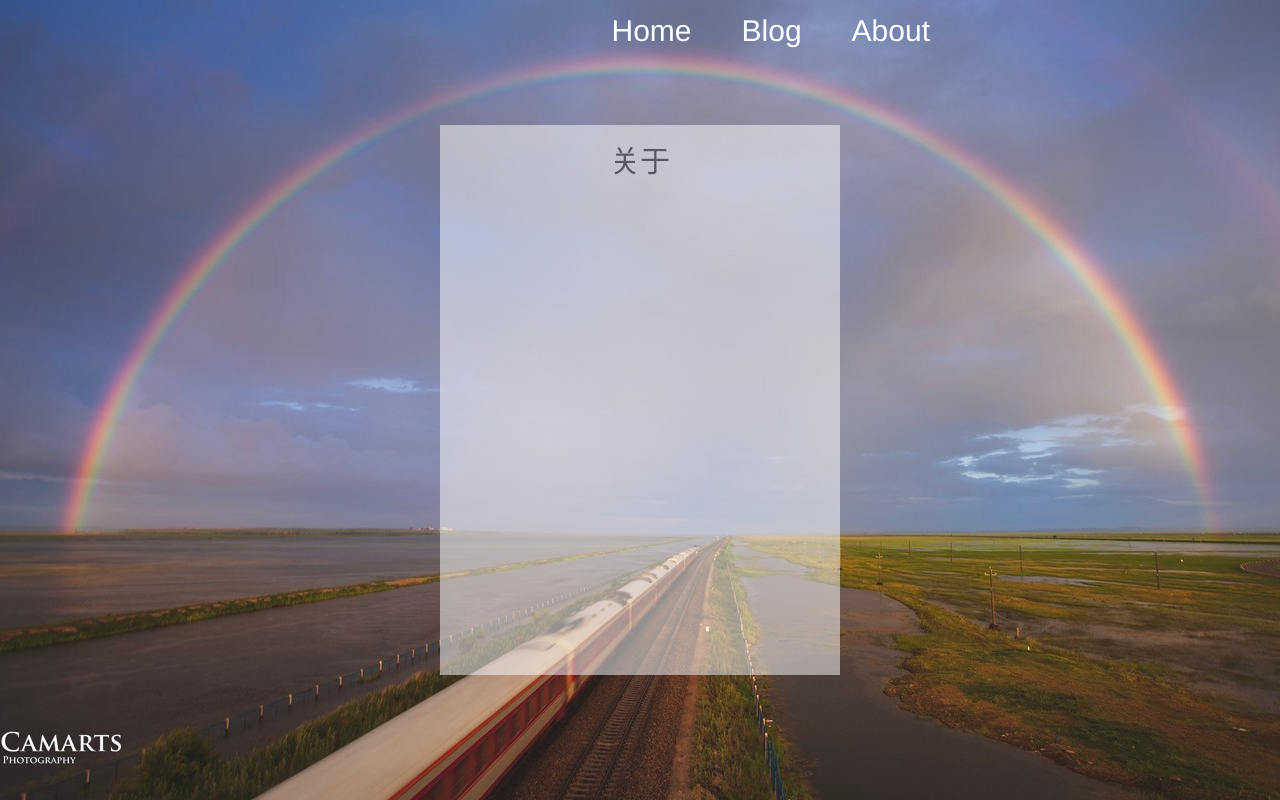
After one commit to AJiu07/AJiu07.github.io, a PHP site: page /about.html in a window 1280 px wide. The commit adds this page. Run offline with PHP 8.4, Linux system fonts and the light colour scheme.

Commit message:
Signed-off-by: AJiu07 <846822366@qq.com>

```diff
--- /dev/null
+++ b/about.html
@@ -0,0 +1,69 @@
+<!DOCTYPE html>
+<html lang="en">
+<head>
+    <meta charset="UTF-8">
+    <meta http-equiv="X-UA-Compatible" content="IE=edge">
+    <meta name="viewport" content="width=device-width, initial-scale=1">
+
+    <link href="https://cdn.jsdelivr.net/npm/bootstrap@3.3.7/dist/css/bootstrap.min.css" rel="stylesheet">
+    <link rel="stylesheet" type="text/css" href="css/demo.css">
+    <script src="js/jquery.min.js"></script>
+    <script src="js/demo.js"></script>
+
+    <title>This is my first web!</title>
+    <link rel="shortcut icon" type="image/x-icon" href="img/1.png" />
+
+    <style>
+    .about{
+        position: fixed;
+        left: 50%;
+        top: 50%;
+        transform: translate(-50%,-50%);
+        height: 550px;
+        width: 400px;
+        text-align: center;
+        background: #fff;
+        opacity: 0.5;
+    }
+    .banner-b{
+        color: #272727;
+    }
+</style>
+</head>
+<body>
+    <header>
+        <div class="bg">
+            <div class="header">
+                <ul class="dh">
+                    <li>
+                        <a href="demo.html">Home</a>
+                    </li>
+                    <li>
+                        <a href="blog.html">Blog</a>
+                    </li>
+                    <li>
+                        <a href="about.html">About</a>
+                    </li>
+                </ul>
+                <div class="my" id="my">
+                    <img src="img/1.png">
+                    <ul class="dh1">
+                        <li>
+                            <a href="demo.html">Home</a>
+                        </li>
+                        <li>
+                            <a href="blog.html">Blog</a>
+                        </li>
+                        <li style="border-bottom: 2px solid #fff;">
+                            <a href="about.html">About</a>
+                        </li>
+                    </ul>
+                </div>
+            </div>
+            <div class="about">
+                <div class="banner-b">
+                    <h2>关于</h2>
+                </div>
+            </div>
+        </body>
+        </html>
--- a/css/demo.css
+++ b/css/demo.css
@@ -160,6 +160,4 @@ footer p{
     .my .dh1 li{
         border-top: 2px solid #fff;
     }
-
-
 }
```
Also changed, not shown: demo.html (+5 -5 lines).
